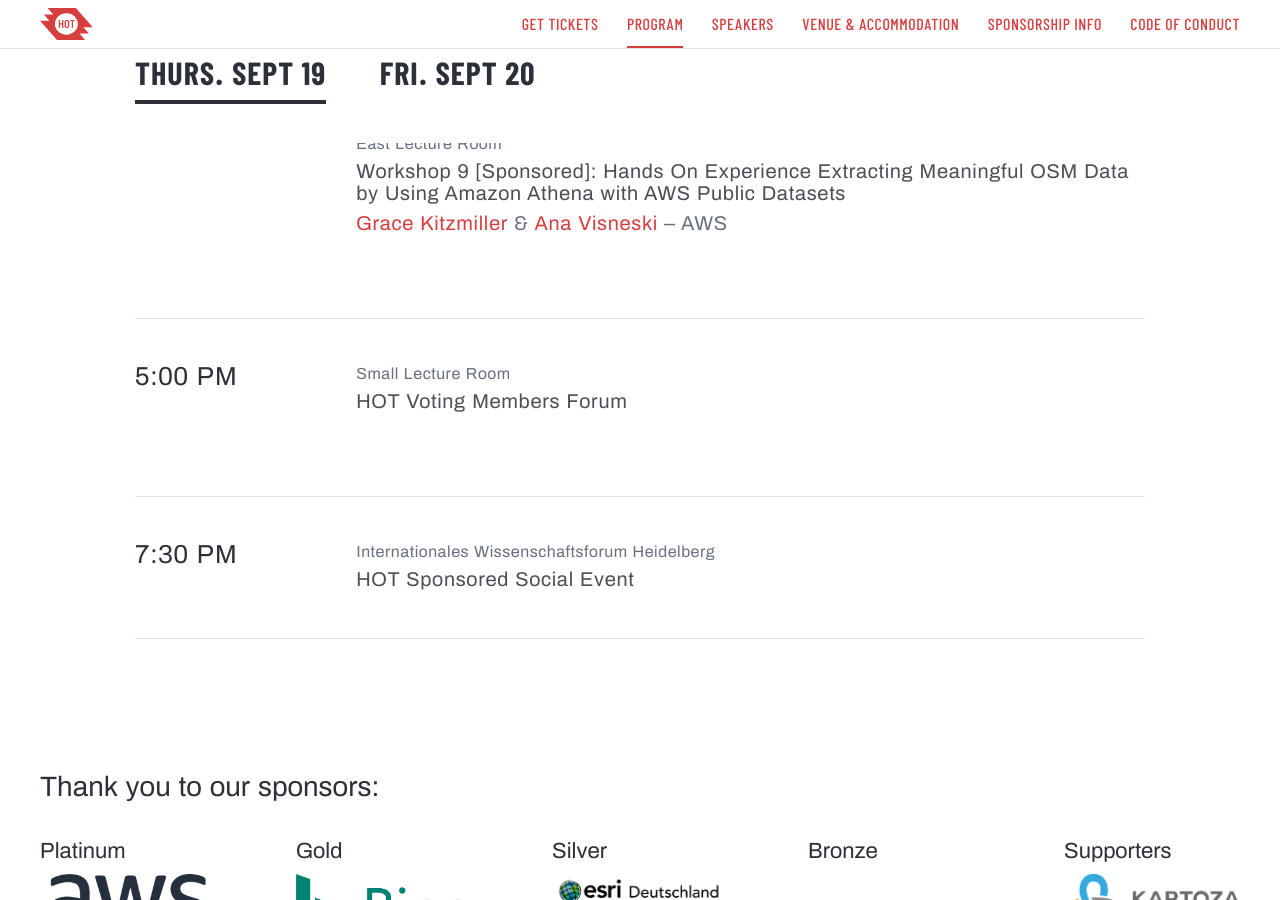
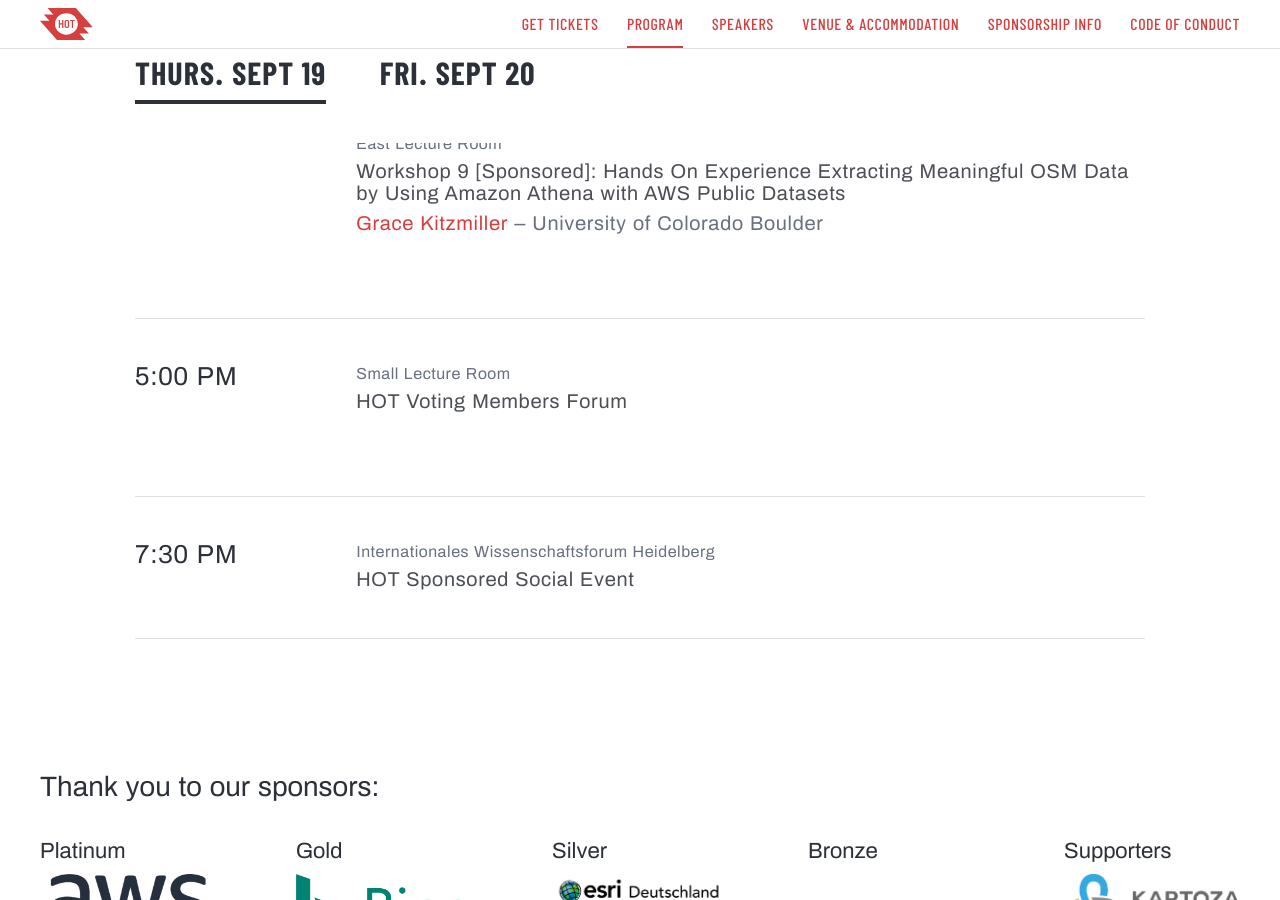
Before and after one commit to hotosm/hot-summit-2019, a Jekyll site: the page built from program.markdown, in a window 1280 px wide and 900 px high, scrolled down 3166 px. Built offline with Jekyll 4.4.1, drawn with Linux system fonts in a browser that asks for light colours.

Commit message:
Update program.markdown
Edited AWS Workshop speaker

```diff
--- a/program.markdown
+++ b/program.markdown
@@ -128,8 +128,9 @@
         presenter:
           - people:
               - Grace Kitzmiller
-              - Ana Visneski
             organization: AWS
+              - Jennings Anderson
+            organization: University of Colorado Boulder
         duration: 01:00
   - time: 5:00 PM
     session:
```
